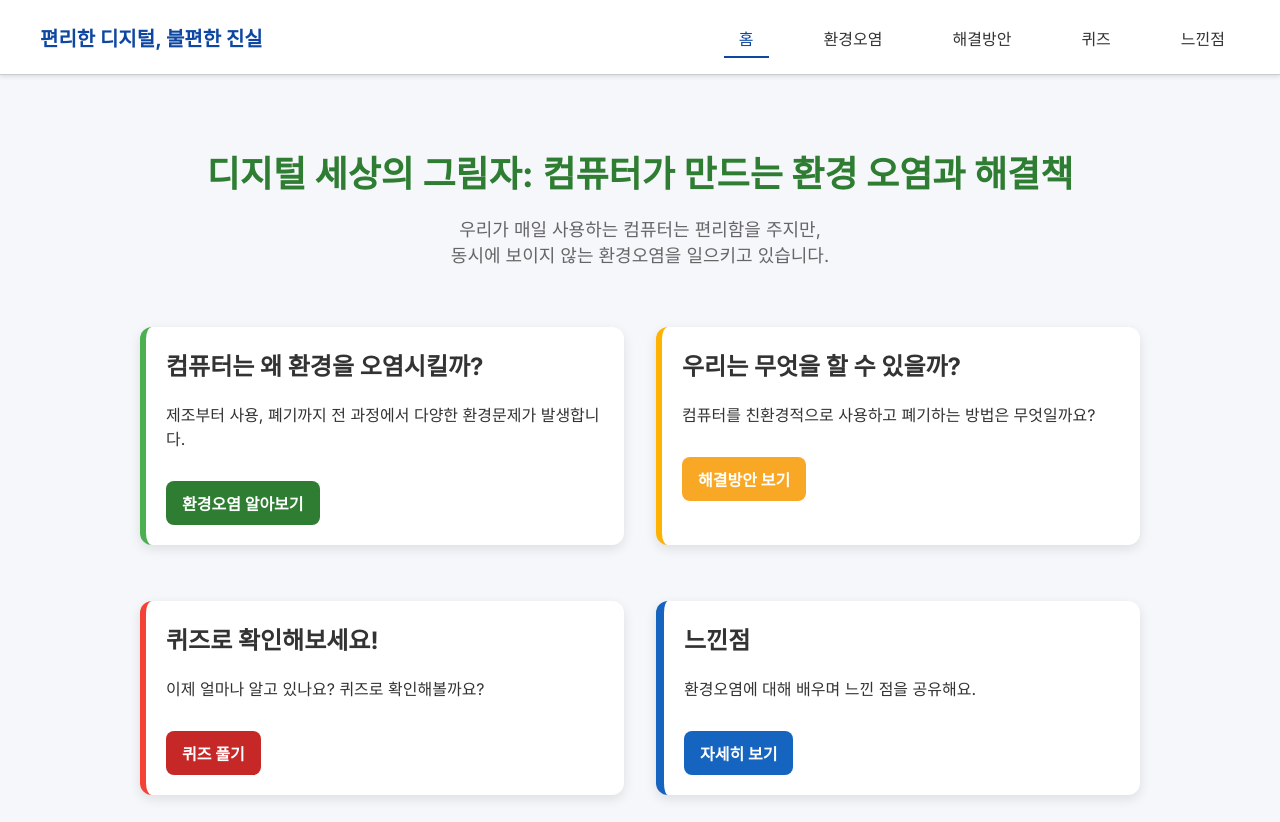
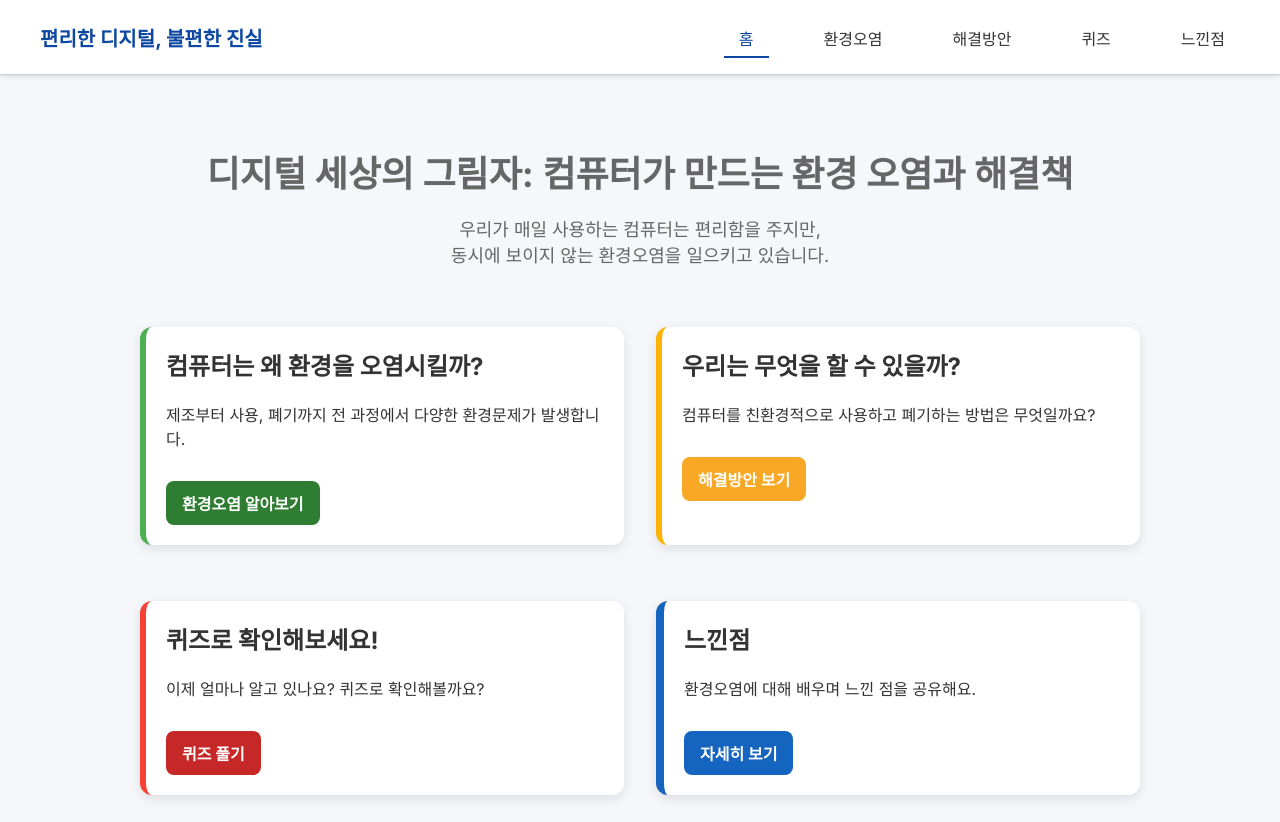
Before and after one commit to jeeeong/team, a plain HTML site: page index.html in a window 1280 px wide. Shown: the top 822 px of the page. Drawn offline with Linux system fonts and the light colour scheme.

Commit message:
Update style.css

```diff
--- a/style.css
+++ b/style.css
@@ -110,7 +110,7 @@ footer {
 .hero.center-hero h1 {
   font-size: 36px;
   margin-bottom: 10px;
-  color: #2e7d32;
+  color: #666666;
 }
 
 .hero.center-hero h2 {
```
